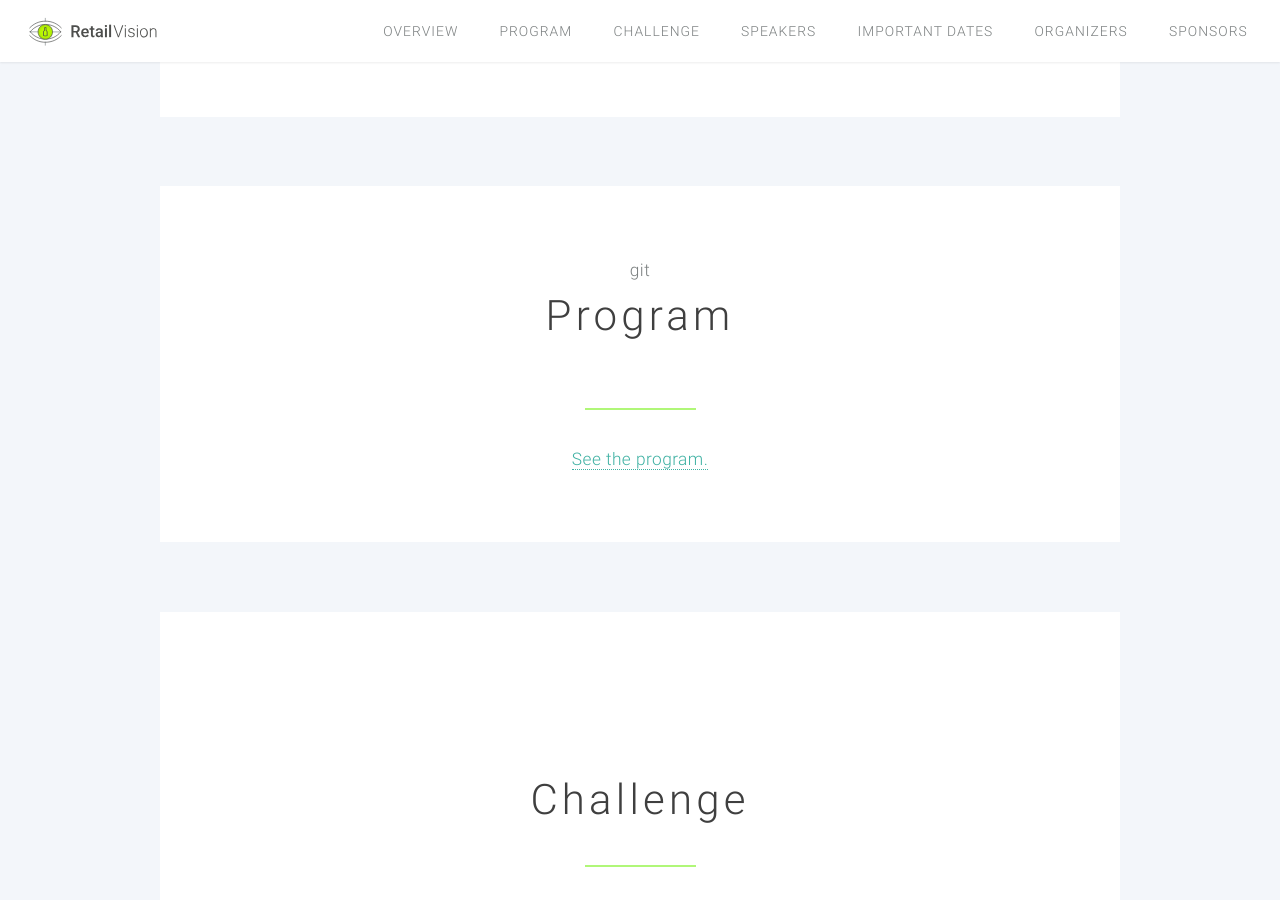
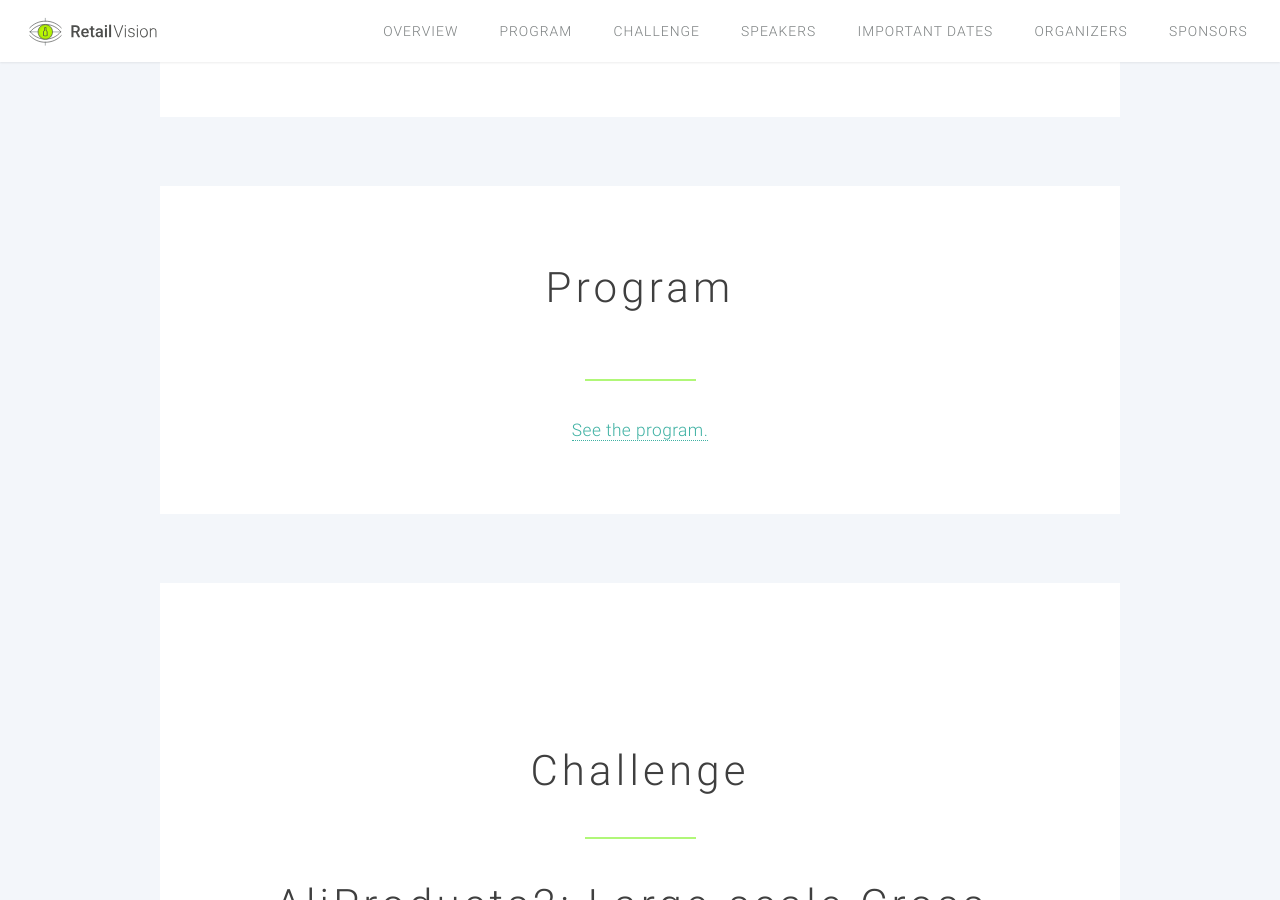
Before and after one commit to retailvisionworkshop/retailvisionworkshop.github.io, a Jekyll site: the page built from index.html, in a window 1280 px wide and 900 px high, scrolled down 1653 px. Built offline with Jekyll 4.4.1, drawn with Linux system fonts in a browser that asks for light colours.

Commit message:
Add files via upload

```diff
--- a/index.html
+++ b/index.html
@@ -44,7 +44,7 @@ redirect_from: "/"
 
     <section class="wrapper style3 container special" id="program">
 
- git        <header class="major">
+        <header class="major">
             <h2><strong>Program</strong></h2>
         </header>
 
```
